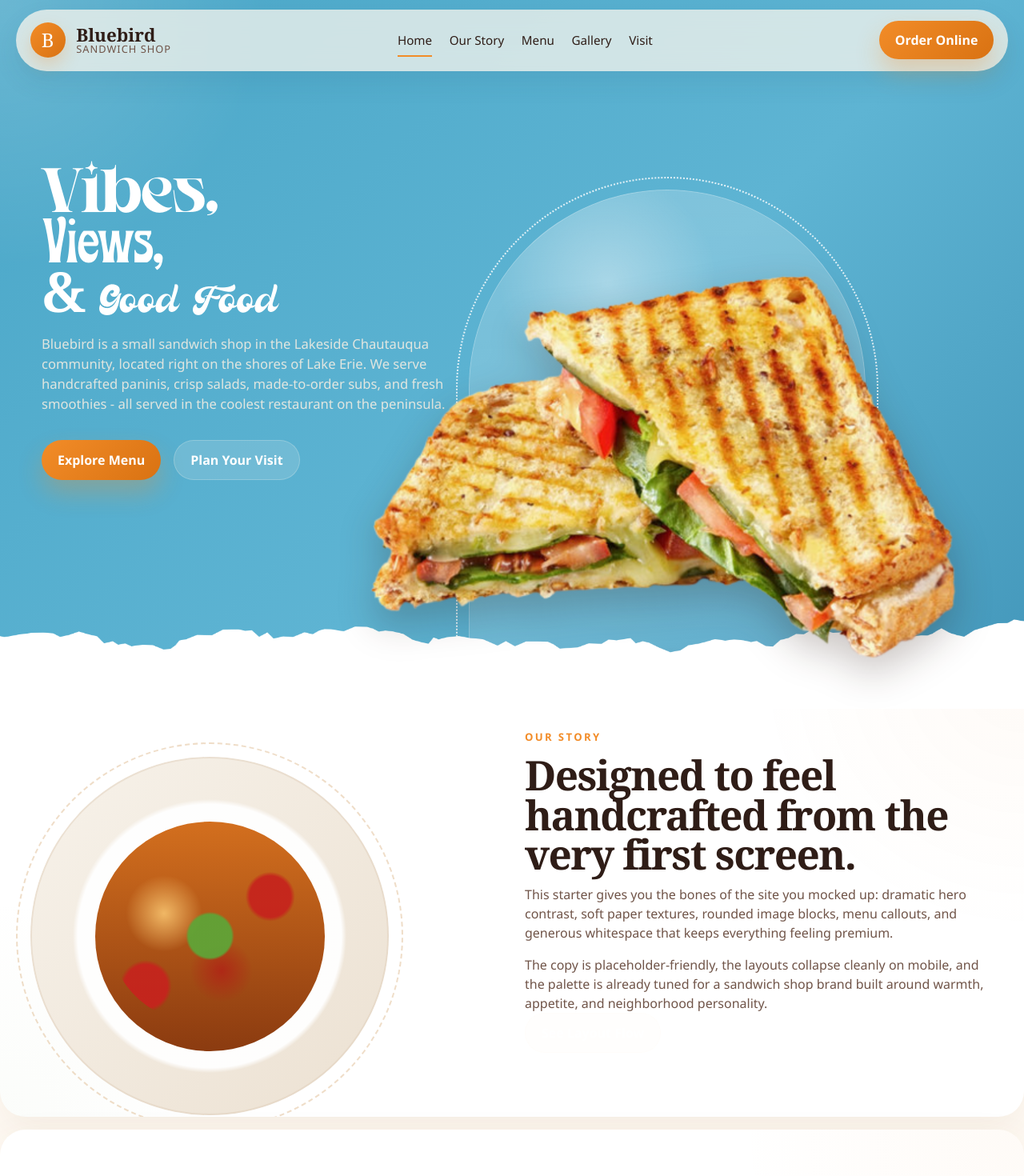
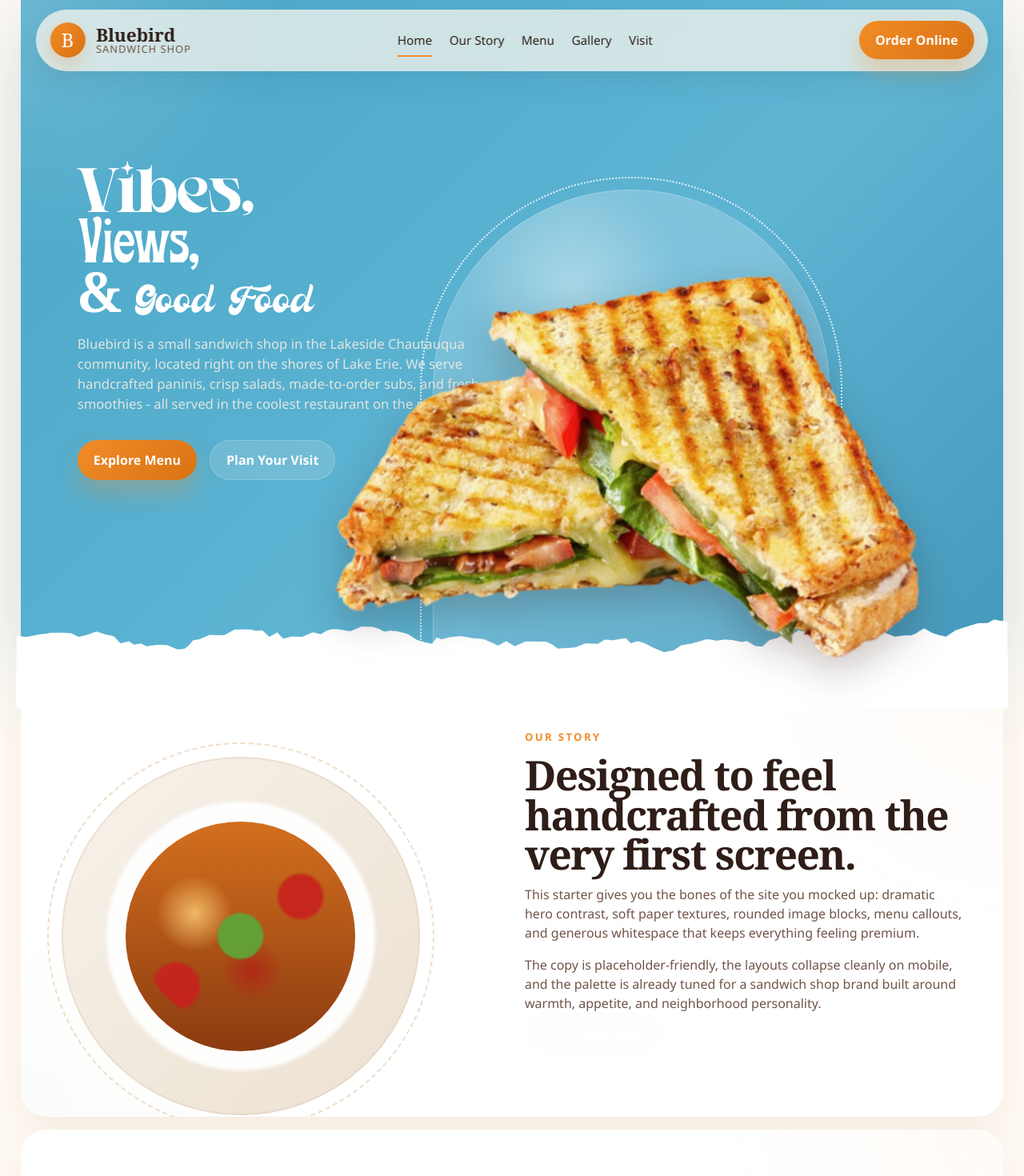
Before and after one commit to andrewchwalik/bluebird, a React (Vite) app: page / in a window 1280 px wide. Shown: the top 1470 px of the page at 80% size. Built offline with nearby package versions, Linux system fonts and the light colour scheme.

Commit message:
Increase outer spacing and narrow navigation

```diff
--- a/src/App.css
+++ b/src/App.css
@@ -1,7 +1,7 @@
 .page-shell {
   position: relative;
-  width: 100%;
-  margin: 0;
+  width: min(1520px, calc(100% - clamp(1.5rem, 4vw, 4.5rem)));
+  margin: 0 auto;
 }
 
 .hero-card,
@@ -36,8 +36,9 @@
 .topbar {
   position: fixed;
   top: 0.75rem;
-  left: 1.25rem;
-  right: 1.25rem;
+  left: 50%;
+  width: min(1380px, calc(100% - clamp(2.5rem, 7vw, 8rem)));
+  transform: translateX(-50%);
   z-index: 20;
   display: flex;
   align-items: center;
@@ -153,7 +154,7 @@
   grid-template-columns: 1.05fr 0.95fr;
   gap: 2rem;
   align-items: center;
-  padding: 7rem 2rem 5.5rem;
+  padding: 7rem clamp(2rem, 4vw, 4rem) 5.5rem;
 }
 
 .hero-copy {
@@ -271,7 +272,7 @@
 .section {
   display: grid;
   gap: 2rem;
-  padding: 5rem clamp(1.2rem, 3vw, 2.5rem);
+  padding: 5rem clamp(2rem, 4vw, 4rem);
   margin-top: 1rem;
   border-radius: 2rem;
   background: #fff;
```
